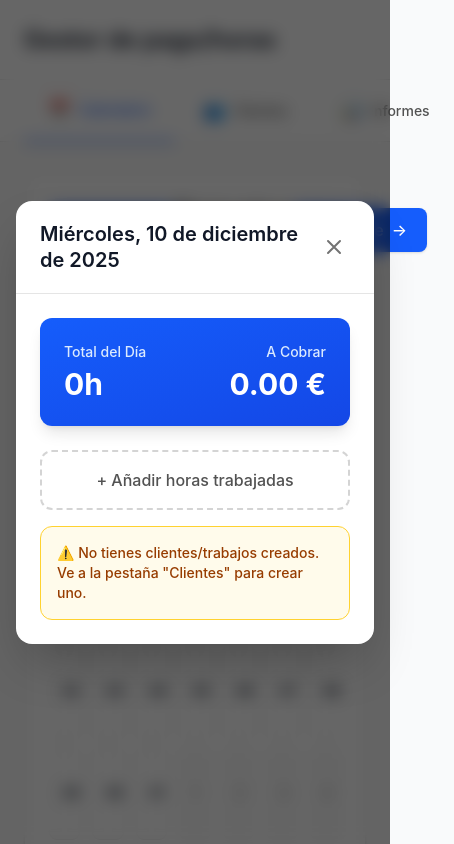
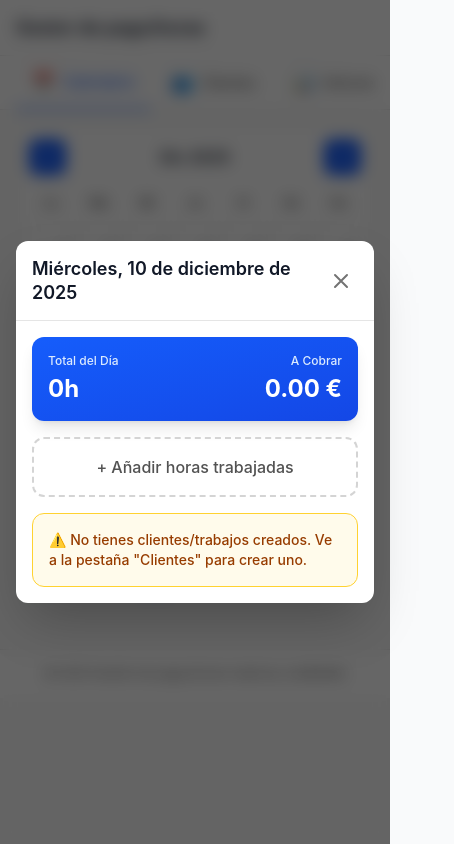
Before and after one commit to JustBeWell/calendar, a Next.js app: page / in a window 390 px wide. Both pictures are taken after a click on the button "10". Shown: the top 844 px of the page, 454 px wide, since content can reach past the window. Built offline with nearby package versions, Linux system fonts and the light colour scheme.

Commit message:
Made modals look better

```diff
--- a/app/components/Calendar.tsx
+++ b/app/components/Calendar.tsx
@@ -71,39 +71,41 @@ export default function Calendar() {
   };
 
   return (
-    <div className="bg-white rounded-xl shadow-sm border border-neutral-200 p-6">
+    <div className="bg-white rounded-lg sm:rounded-xl shadow-sm border border-neutral-200 p-3 sm:p-6">
       {/* Encabezado del calendario */}
-      <div className="flex items-center justify-between mb-8">
+      <div className="flex items-center justify-between mb-4 sm:mb-8 gap-2">
         <button
           onClick={previousMonth}
-          className="px-5 py-2.5 bg-blue-600 text-white rounded-lg hover:bg-blue-700 transition-all shadow-sm hover:shadow font-medium flex items-center gap-2"
+          className="px-3 py-2 sm:px-5 sm:py-2.5 bg-blue-600 text-white rounded-lg hover:bg-blue-700 transition-all shadow-sm hover:shadow font-medium flex items-center gap-1 sm:gap-2 text-sm sm:text-base"
         >
-          <span>←</span> Anterior
+          <span>←</span> <span className="hidden xs:inline">Anterior</span>
         </button>
 
-        <h2 className="text-2xl font-bold text-neutral-900">
-          {MONTH_NAMES[month]} {year}
+        <h2 className="text-base sm:text-2xl font-bold text-neutral-900 text-center">
+          <span className="hidden sm:inline">{MONTH_NAMES[month]} {year}</span>
+          <span className="sm:hidden">{MONTH_NAMES[month].substring(0, 3)} {year}</span>
         </h2>
 
         <button
           onClick={nextMonth}
-          className="px-5 py-2.5 bg-blue-600 text-white rounded-lg hover:bg-blue-700 transition-all shadow-sm hover:shadow font-medium flex items-center gap-2"
+          className="px-3 py-2 sm:px-5 sm:py-2.5 bg-blue-600 text-white rounded-lg hover:bg-blue-700 transition-all shadow-sm hover:shadow font-medium flex items-center gap-1 sm:gap-2 text-sm sm:text-base"
         >
-          Siguiente <span>→</span>
+          <span className="hidden xs:inline">Siguiente</span> <span>→</span>
         </button>
       </div>
 
       {/* Nombres de los días de la semana */}
-      <div className="grid grid-cols-7 gap-3 mb-3">
+      <div className="grid grid-cols-7 gap-1 sm:gap-3 mb-2 sm:mb-3">
         {DAY_NAMES.map(day => (
-          <div key={day} className="text-center font-semibold text-neutral-700 py-2 text-sm">
-            {day}
+          <div key={day} className="text-center font-semibold text-neutral-700 py-1 sm:py-2 text-xs sm:text-sm">
+            <span className="hidden sm:inline">{day}</span>
+            <span className="sm:hidden">{day.substring(0, 2)}</span>
           </div>
         ))}
       </div>
 
       {/* Días del calendario */}
-      <div className="grid grid-cols-7 gap-3">
+      <div className="grid grid-cols-7 gap-1 sm:gap-3">
         {calendarDays.map((date, index) => {
           const isCurrentMonth = date.getMonth() === month;
           const isToday = formatDate(date) === formatDate(new Date());
@@ -115,21 +117,21 @@ export default function Calendar() {
               key={index}
               onClick={() => openDayModal(date)}
               className={`
-                min-h-[90px] p-3 border rounded-lg transition-all relative
+                min-h-[60px] sm:min-h-[90px] p-1.5 sm:p-3 border rounded-md sm:rounded-lg transition-all relative
                 ${isCurrentMonth
                   ? 'bg-white hover:bg-blue-50 border-neutral-200 hover:border-blue-300 hover:shadow-md'
                   : 'bg-neutral-50 border-neutral-100 text-neutral-400'
                 }
-                ${isToday ? 'ring-2 ring-blue-500 ring-offset-1' : ''}
+                ${isToday ? 'ring-1 sm:ring-2 ring-blue-500 ring-offset-1' : ''}
                 ${hasWork ? 'border-emerald-400 bg-emerald-50/30' : ''}
               `}
             >
-              <div className={`text-right font-semibold mb-1 text-sm ${isToday ? 'text-blue-600' : ''}`}>
+              <div className={`text-right font-semibold mb-0.5 sm:mb-1 text-xs sm:text-sm ${isToday ? 'text-blue-600' : ''}`}>
                 {date.getDate()}
               </div>
               {hasWork && (
                 <div className="text-xs text-center mt-auto">
-                  <div className="bg-emerald-500 text-white rounded-md px-2 py-1 font-medium shadow-sm">
+                  <div className="bg-emerald-500 text-white rounded-sm sm:rounded-md px-1 sm:px-2 py-0.5 sm:py-1 font-medium shadow-sm text-[10px] sm:text-xs">
                     {hours.toFixed(1)}h
                   </div>
                 </div>
@@ -140,13 +142,13 @@ export default function Calendar() {
       </div>
 
       {/* Leyenda */}
-      <div className="mt-6 pt-6 border-t border-neutral-200 flex flex-wrap gap-4 text-sm text-neutral-600">
-        <div className="flex items-center gap-2">
-          <div className="w-5 h-5 border-2 border-emerald-400 bg-emerald-50/30 rounded"></div>
-          <span>Días con horas registradas</span>
+      <div className="mt-4 sm:mt-6 pt-4 sm:pt-6 border-t border-neutral-200 flex flex-wrap gap-3 sm:gap-4 text-xs sm:text-sm text-neutral-600">
+        <div className="flex items-center gap-1.5 sm:gap-2">
+          <div className="w-4 h-4 sm:w-5 sm:h-5 border-2 border-emerald-400 bg-emerald-50/30 rounded"></div>
+          <span>Días con horas</span>
         </div>
-        <div className="flex items-center gap-2">
-          <div className="w-5 h-5 ring-2 ring-blue-500 ring-offset-1 rounded"></div>
+        <div className="flex items-center gap-1.5 sm:gap-2">
+          <div className="w-4 h-4 sm:w-5 sm:h-5 ring-2 ring-blue-500 ring-offset-1 rounded"></div>
           <span>Hoy</span>
         </div>
       </div>
--- a/app/components/DayModal.tsx
+++ b/app/components/DayModal.tsx
@@ -144,23 +144,23 @@ export default function DayModal({ date, onClose }: DayModalProps) {
         size="lg"
       >
         {/* Resumen del día */}
-        <div className="bg-gradient-to-br from-blue-600 to-blue-700 text-white rounded-xl p-6 mb-6 shadow-lg">
-          <div className="flex items-center justify-between">
+        <div className="bg-gradient-to-br from-blue-600 to-blue-700 text-white rounded-xl p-4 sm:p-6 mb-4 sm:mb-6 shadow-lg">
+          <div className="grid grid-cols-2 gap-4 sm:gap-0 sm:flex sm:items-center sm:justify-between">
             <div>
-              <p className="text-blue-100 text-sm mb-1 font-medium">Total del Día</p>
-              <p className="text-3xl font-bold">{totalHours}h</p>
+              <p className="text-blue-100 text-xs sm:text-sm mb-1 font-medium">Total del Día</p>
+              <p className="text-2xl sm:text-3xl font-bold">{totalHours}h</p>
             </div>
             <div className="text-right">
-              <p className="text-blue-100 text-sm mb-1 font-medium">A Cobrar</p>
-              <p className="text-3xl font-bold">{formatCurrency(totalAmount)}</p>
+              <p className="text-blue-100 text-xs sm:text-sm mb-1 font-medium">A Cobrar</p>
+              <p className="text-2xl sm:text-3xl font-bold">{formatCurrency(totalAmount)}</p>
             </div>
           </div>
         </div>
 
         {/* Lista de entradas */}
         {entries.length > 0 && (
-          <div className="mb-6">
-            <h3 className="text-lg font-semibold mb-4 text-neutral-900">
+          <div className="mb-4 sm:mb-6">
+            <h3 className="text-base sm:text-lg font-semibold mb-3 sm:mb-4 text-neutral-900">
               Horas registradas
             </h3>
             <div className="space-y-3">
@@ -177,7 +177,7 @@ export default function DayModal({ date, onClose }: DayModalProps) {
                   >
                     {isEditing ? (
                       <div className="space-y-4">
-                        <div className="grid grid-cols-2 gap-4">
+                        <div className="grid grid-cols-1 sm:grid-cols-2 gap-4">
                           <div>
                             <label className="block text-sm font-medium text-neutral-700 mb-1.5">
                               Horas (enteras) *
@@ -228,25 +228,25 @@ export default function DayModal({ date, onClose }: DayModalProps) {
                             {error}
                           </div>
                         )}
-                        <div className="flex gap-2">
+                        <div className="flex flex-col sm:flex-row gap-2">
                           <button
                             onClick={saveEntry}
-                            className="px-5 py-2.5 bg-emerald-600 text-white rounded-lg hover:bg-emerald-700 transition font-medium shadow-sm"
+                            className="flex-1 px-5 py-2.5 bg-emerald-600 text-white rounded-lg hover:bg-emerald-700 transition font-medium shadow-sm"
                           >
                             Guardar
                           </button>
                           <button
                             onClick={cancelForm}
-                            className="px-5 py-2.5 bg-neutral-200 text-neutral-700 rounded-lg hover:bg-neutral-300 transition font-medium"
+                            className="flex-1 px-5 py-2.5 bg-neutral-200 text-neutral-700 rounded-lg hover:bg-neutral-300 transition font-medium"
                           >
                             Cancelar
                           </button>
                         </div>
                       </div>
                     ) : (
-                      <div className="flex justify-between items-start">
-                        <div className="flex-1">
-                          <div className="font-semibold text-neutral-900 text-lg">
+                      <div className="flex flex-col sm:flex-row justify-between items-start gap-3">
+                        <div className="flex-1 min-w-0">
+                          <div className="font-semibold text-neutral-900 text-base sm:text-lg">
                             {client?.name || 'Cliente desconocido'}
                           </div>
                           <div className="text-sm text-neutral-600 mt-1.5 font-medium">
@@ -258,16 +258,16 @@ export default function DayModal({ date, onClose }: DayModalProps) {
                             </div>
                           )}
                         </div>
-                        <div className="flex gap-2">
+                        <div className="flex flex-col sm:flex-row gap-2 w-full sm:w-auto">
                           <button
                             onClick={() => startEditing(entry)}
-                            className="px-4 py-2 bg-blue-600 text-white text-sm rounded-lg hover:bg-blue-700 transition font-medium shadow-sm"
+                            className="flex-1 sm:flex-none px-4 py-2 bg-blue-600 text-white text-sm rounded-lg hover:bg-blue-700 transition font-medium shadow-sm"
                           >
                             Editar
                           </button>
                           <button
                             onClick={() => confirmDelete(entry.id)}
-                            className="px-4 py-2 bg-red-600 text-white text-sm rounded-lg hover:bg-red-700 transition font-medium shadow-sm"
+                            className="flex-1 sm:flex-none px-4 py-2 bg-red-600 text-white text-sm rounded-lg hover:bg-red-700 transition font-medium shadow-sm"
                           >
                             Eliminar
                           </button>
@@ -283,12 +283,12 @@ export default function DayModal({ date, onClose }: DayModalProps) {
 
         {/* Formulario para nueva entrada */}
         {isAdding ? (
-          <div className="border-2 border-dashed border-blue-300 rounded-xl p-5 bg-blue-50/50">
-            <h3 className="text-lg font-semibold mb-4 text-neutral-900">
+          <div className="border-2 border-dashed border-blue-300 rounded-xl p-4 sm:p-5 bg-blue-50/50">
+            <h3 className="text-base sm:text-lg font-semibold mb-3 sm:mb-4 text-neutral-900">
               Nueva entrada
             </h3>
             <div className="space-y-4">
-              <div className="grid grid-cols-2 gap-4">
+              <div className="grid grid-cols-1 sm:grid-cols-2 gap-4">
                 <div>
                   <label className="block text-sm font-medium text-neutral-700 mb-1.5">
                     Horas (enteras) *
--- a/app/components/Modal.tsx
+++ b/app/components/Modal.tsx
@@ -54,7 +54,7 @@ export default function Modal({
   };
 
   return (
-    <div className="fixed inset-0 z-50 flex items-center justify-center p-4">
+    <div className="fixed inset-0 z-50 flex items-center justify-center p-4 sm:p-6">
       {/* Overlay con backdrop blur */}
       <div
         className="absolute inset-0 bg-black/60 backdrop-blur-sm transition-opacity"
@@ -64,17 +64,17 @@ export default function Modal({
 
       {/* Contenedor del modal */}
       <div
-        className={`relative bg-white rounded-2xl shadow-2xl w-full ${sizeClasses[size]} max-h-[90vh] flex flex-col animate-modal-enter`}
+        className={`relative bg-white rounded-xl sm:rounded-2xl shadow-2xl w-full ${sizeClasses[size]} max-h-[90vh] flex flex-col animate-modal-enter`}
         onClick={(e) => e.stopPropagation()}
         role="dialog"
         aria-modal="true"
         aria-labelledby="modal-title"
       >
         {/* Header */}
-        <div className="flex items-center justify-between px-6 py-5 border-b border-neutral-200">
+        <div className="flex items-center justify-between px-4 sm:px-6 py-4 sm:py-5 border-b border-neutral-200">
           <h2
             id="modal-title"
-            className="text-xl font-bold text-neutral-900"
+            className="text-lg sm:text-xl font-bold text-neutral-900 pr-8"
           >
             {title}
           </h2>
@@ -102,7 +102,7 @@ export default function Modal({
         </div>
 
         {/* Content */}
-        <div className="flex-1 overflow-y-auto px-6 py-6">
+        <div className="flex-1 overflow-y-auto px-4 sm:px-6 py-4 sm:py-6">
           {children}
         </div>
       </div>
--- a/app/page.tsx
+++ b/app/page.tsx
@@ -18,10 +18,10 @@ export default function Home() {
     <div className="min-h-screen bg-neutral-50">
       {/* Header */}
       <header className="bg-white border-b border-neutral-200">
-        <div className="container mx-auto px-6 py-6">
+        <div className="container mx-auto px-4 sm:px-6 py-4 sm:py-6">
           <div className="flex items-center gap-3">
             <div>
-              <h1 className="text-2xl font-bold text-neutral-900 flex items-center gap-2">
+              <h1 className="text-lg sm:text-2xl font-bold text-neutral-900 flex items-center gap-2">
                 Gestor de pago/horas
               </h1>
             </div>
@@ -31,11 +31,11 @@ export default function Home() {
 
       {/* Navigation Tabs */}
       <div className="bg-white border-b border-neutral-200">
-        <div className="container mx-auto px-6">
-          <nav className="flex gap-1 -mb-px">
+        <div className="container mx-auto px-4 sm:px-6">
+          <nav className="flex gap-1 -mb-px overflow-x-auto">
             <button
               onClick={() => setActiveTab('calendar')}
-              className={`flex items-center gap-2 px-6 py-4 font-medium text-sm transition-all relative ${
+              className={`flex items-center gap-2 px-4 sm:px-6 py-3 sm:py-4 font-medium text-sm transition-all relative whitespace-nowrap ${
                 activeTab === 'calendar'
                   ? 'text-blue-600 border-b-2 border-blue-600'
                   : 'text-neutral-600 hover:text-neutral-900 hover:bg-neutral-50'
@@ -46,7 +46,7 @@ export default function Home() {
             </button>
             <button
               onClick={() => setActiveTab('clients')}
-              className={`flex items-center gap-2 px-6 py-4 font-medium text-sm transition-all relative ${
+              className={`flex items-center gap-2 px-4 sm:px-6 py-3 sm:py-4 font-medium text-sm transition-all relative whitespace-nowrap ${
                 activeTab === 'clients'
                   ? 'text-blue-600 border-b-2 border-blue-600'
                   : 'text-neutral-600 hover:text-neutral-900 hover:bg-neutral-50'
@@ -57,7 +57,7 @@ export default function Home() {
             </button>
             <button
               onClick={() => setActiveTab('reports')}
-              className={`flex items-center gap-2 px-6 py-4 font-medium text-sm transition-all relative ${
+              className={`flex items-center gap-2 px-4 sm:px-6 py-3 sm:py-4 font-medium text-sm transition-all relative whitespace-nowrap ${
                 activeTab === 'reports'
                   ? 'text-blue-600 border-b-2 border-blue-600'
                   : 'text-neutral-600 hover:text-neutral-900 hover:bg-neutral-50'
@@ -71,17 +71,17 @@ export default function Home() {
       </div>
 
       {/* Main Content */}
-      <main className="container mx-auto px-6 py-8">
+      <main className="container mx-auto px-4 sm:px-6 py-4 sm:py-8">
         {activeTab === 'calendar' && <Calendar />}
         {activeTab === 'clients' && <ClientManager />}
         {activeTab === 'reports' && <Reports />}
       </main>
 
       {/* Footer */}
-      <footer className="border-t border-neutral-200 bg-white mt-12">
-        <div className="container mx-auto px-6 py-6">
-          <div className="flex items-center justify-between text-sm">
-            <p className="text-neutral-600">
+      <footer className="border-t border-neutral-200 bg-white mt-8 sm:mt-12">
+        <div className="container mx-auto px-4 sm:px-6 py-4 sm:py-6">
+          <div className="flex items-center justify-center text-xs sm:text-sm">
+            <p className="text-neutral-600 text-center">
               © 2025 Gestión de pagos/horas made by JustBeWell
             </p>
           </div>
```
Also changed, not shown: app/components/ClientManager.tsx (+21 -21 lines), app/components/Reports.tsx (+32 -28 lines).
